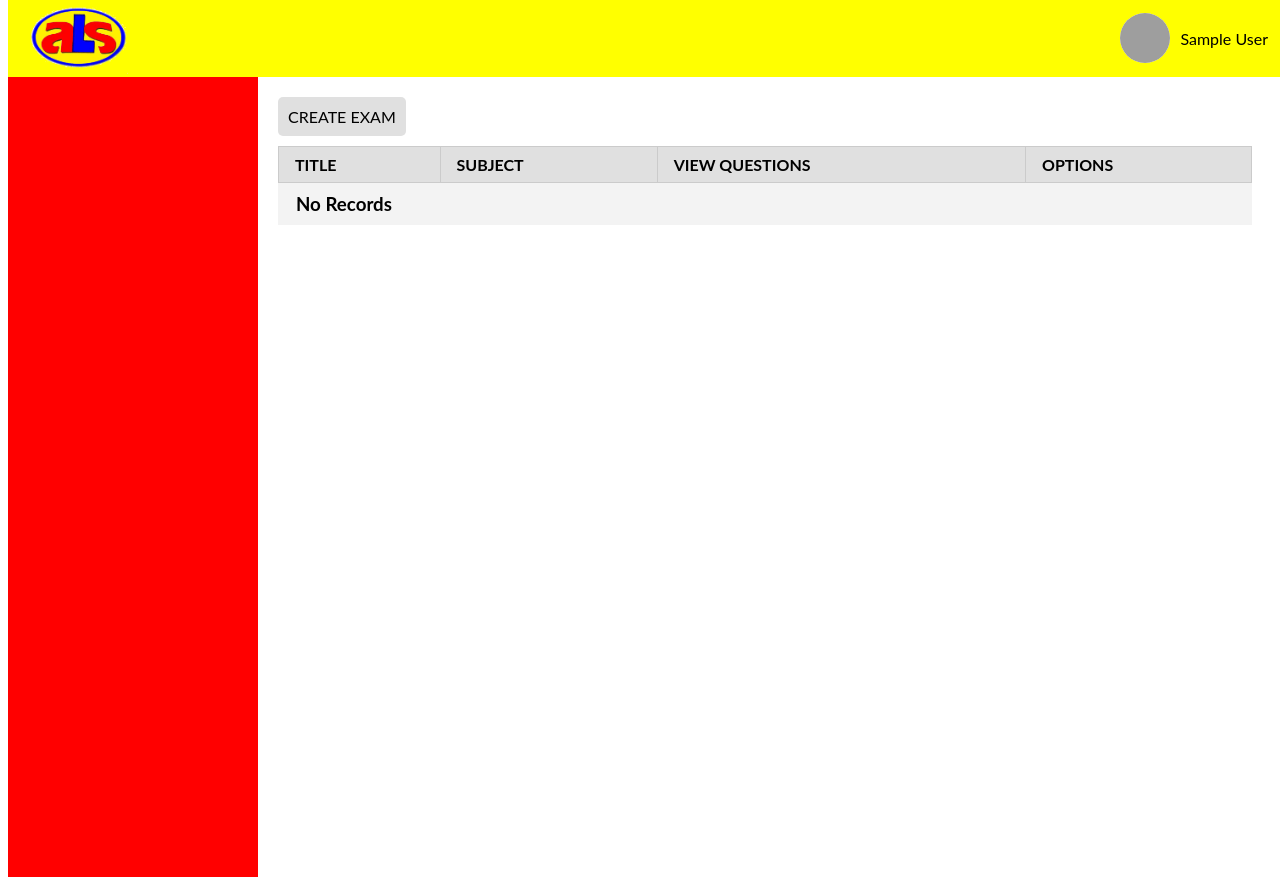
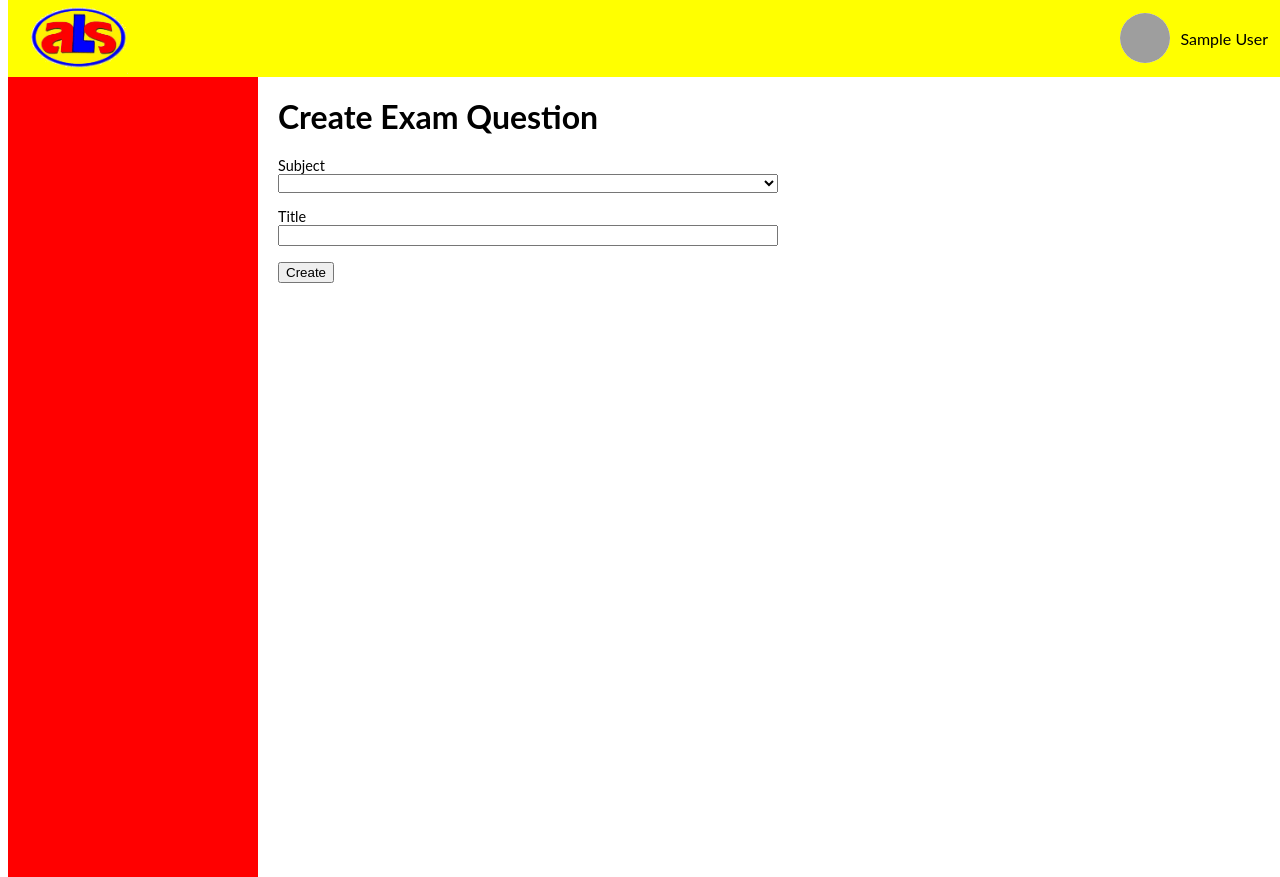
Before and after one commit to core2drew/als_project, a PHP site: page /coordinator/exam/create.php?page=1 in a window 1280 px wide. Run offline with PHP 8.4, Linux system fonts and the light colour scheme; the visitor is signed in with stand-in values (Sample User, id 1); tables that the repository leaves empty or names only in its code hold one stand-in row (values such as "Sample post"); lists and menus that the app fills with data are empty; grey boxes are pictures that could not be loaded.

Commit message:
Update exam

```diff
--- a/coordinator/exam/create.php
+++ b/coordinator/exam/create.php
@@ -3,84 +3,55 @@
   include '../../includes/html/head.php';
   include '../../check_session.php';
   include '../../includes/header.php';
+  include '../../resources/question/add.php';
 
   $grade_level = isset($_GET['grade_level']) ? $_GET['grade_level'] : null;
-  $subject = isset($_GET['subject']) ? $_GET['subject'] : null;
 
-  $subject_query = "SELECT title FROM subjects WHERE grade_level = $grade_level AND deleted_at IS NULL";
+  //Query all subjects
+  $subjects_query = "SELECT subjects.id, subjects.title
+  FROM subjects WHERE subjects.grade_level=$grade_level AND deleted_at IS NULL";
 
-  $subject_result = mysqli_query($conn, $subject_query);
-  $subject_count = mysqli_num_rows($subject_result);
-  $count = 0;
+  $form_action = htmlspecialchars($_SERVER["PHP_SELF"])."?page=questions&grade_level=$grade_level";
+  $back_link = "/coordinator/question/questions.php?page=questions&grade_level=$grade_level";
+
+  function handleErrorMessage($field, $error_fields = null){
+    if(isset($error_fields)) {
+      echo isset($error_fields[$field]) ? "<label class='error'>$error_fields[$field]</label>" : null;
+    }
+  }
 ?>
 
 <div id="Coordinator" class="wrapper">
   <?php include '../../includes/sidebar.php'; ?>
-  <div id="ManageExams" class="page">
-    <?php
-      if($subject_count > 0):
-    ?>
-      <div class="tabs">
-        <?php
-         while($subject_row = mysqli_fetch_array($subject_result, MYSQLI_ASSOC)) {
-            $href = "/coordinator/exam/create.php?page=exams&subject=$subject_row[title]&grade_level=$grade_level";
-            $active_class = $subject_row == $subject ? " active'" : "'";
-            $link = "<a class='tab". $active_class ." href='$href'>$subject_row[title]</a>";
-            echo $link;
-         }
-        ?>
-      </div>
-    <?php endif; ?>
-    <div class="table-actions">
-      <?php
-        $create_link = "/coordinator/exam/create.php?page=exams&grade_level=$grade_level";
-        echo "<a class='button' href=$create_link>Create Exam</a>";
-      ?>
-    </div>
-    <?php
-      if($count <= 0):
-    ?>
-      <table class="table">
-        <thead>
-          <th>Title</th>
-          <th>Subject</th>
-          <th>View Questions</th>
-          <th class="options">Options</th>
-        </thead>
-      </table>
-      <div class="no-records">
-        <h3>No Records</h3>
+  <div id="ManageQuestions" class="page">
+    <?php if(isset($is_success) && $is_success): ?>
+      <div class="message">
+        <h1>Exam Created Successfully</h1>
+        <a href=<?php echo $back_link ?> >Back</a>
       </div>
     <?php else: ?>
-      <table class="table">
-      <thead>
-        <th>Title</th>
-        <th>Subject</th>
-        <th>View Questions</th>
-        <th class="options">Options</th>
-      </thead>
-      <tbody>
-        <?php
-          while($row = mysqli_fetch_array($result, MYSQLI_ASSOC)) {
-            $id = $row['id'];
-            $title = $row['title'];
-            $url = $row['url'];
-            $upload_option = $row['type'];
-            $update_btn = "<a class='button' href='/coordinator/learningvideo/update.php?page=learningvideos&grade_level=$grade_level&upload_option=$upload_option&id=$id'>Update</a>";
-            $delete_btn = "<a class='button' href='/coordinator/learningvideo/delete.php?page=learningvideos&grade_level=$grade_level&upload_option=$upload_option&id=$id'>Delete</a>";
-
-            $table_row =
-            "<tr>
-              <td>$title</td>
-              <td><a href=$url target='_blank'>Watch</a></td>
-              <td class='option'>$update_btn $delete_btn</td>
-            </tr>";
-            echo $table_row;
-          }
-        ?>
-      </tbody>
+      <h1 class='title'>Create Exam Question</h1>
+      <form class="form" method="POST" action="<?php echo $form_action ?>">
+        <div class="input">
+          <label class="label">Subject</label>
+          <select name="subject_id">
+            <?php
+              $subjects_result = mysqli_query($conn, $subjects_query);
+              while($subject_row = mysqli_fetch_array($subjects_result, MYSQLI_ASSOC)) {
+                echo "<option value='$subject_row[id]'>$subject_row[title]</option>";
+              }
+            ?>
+          </select>
+          <?php handleErrorMessage('subject_id', $error_fields) ?>
+        </div>
+        <div class="input">
+          <label class="label">Title</label>
+          <input type="text" name="choice_1" value="<?php echo isset($_POST['choice_1']) ? $_POST['choice_1'] : '' ?>"/>
+          <?php handleErrorMessage('choice_1', $error_fields) ?>
+        </div>
+        <button class='button' type="submit">Create</button>
+      </form>
     <?php endif; ?>
-    </table>
   </div>
 </div>
 <?php
```
Also changed, not shown: resources/exam/add.php (added), resources/exam/delete.php (added), resources/exam/update.php (added).
